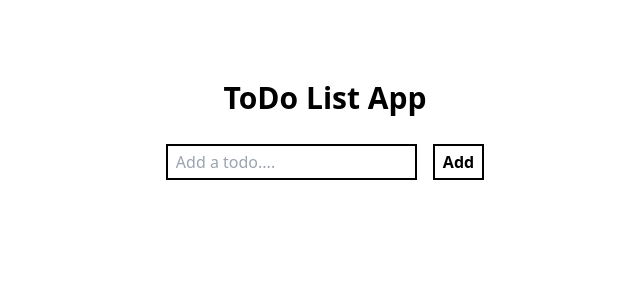
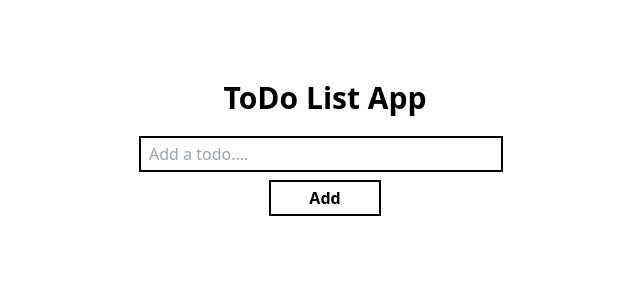
Before and after one commit to MuhammadYildiz/todo-List, a React (Vite) app: page / in a window 1280 px wide. Shown: the top 300 px of the page, without its empty margins (315-955 px from the left). Built offline with nearby package versions, Linux system fonts and the light colour scheme.

Commit message:
Update ToDoForm.jsx

```diff
--- a/src/ToDoForm.jsx
+++ b/src/ToDoForm.jsx
@@ -18,14 +18,14 @@ export default function ToDoForm(props) {
     }
     return (
         <div>
-            <form onSubmit={handleSubmit}>
-                <input className='border-2 border-black outline-none px-2 p-1 m-2'
+            <form onSubmit={handleSubmit} className="flex flex-col sm:w-[50%] lg:w-[30%] m-auto ">
+                <input className='border-2 border-black outline-none px-2 mr-2 p-1 '
                     type="text"
                     placeholder='Add a todo....'
                     value={input}
                     onChange={getInput}
                 />
-                <button type='submit' className='border-2 border-black outline-none px-2 p-1 m-2 font-bold hover:bg-green-900 hover:text-white' >
+                <button type='submit' className='border-2 border-black outline-none px-2 p-1 m-auto my-2 font-bold hover:bg-green-900 hover:text-white max-w-[40%] min-w-[30%]  ' >
                     Add
                 </button>
             </form>
```
